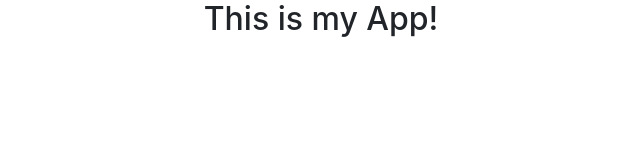
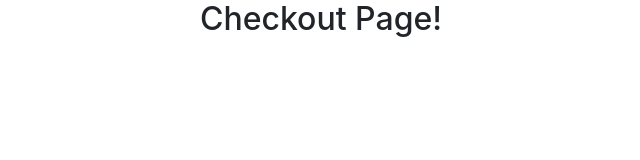
Before and after one commit to jeffreyriosjr/react-shopsy-ts, a React (Create React App) app: page /checkout in a window 1280 px wide. Shown: the top 160 px of the page, without its empty margins (319-959 px from the left). Built offline with nearby package versions, Linux system fonts and the light colour scheme.

Commit message:
feature(app-router): passing Router in app.tsx

```diff
--- a/src/App.tsx
+++ b/src/App.tsx
@@ -1,16 +1,12 @@
-import React from 'react';
-import logo from './logo.svg';
+import {BrowserRouter as Router} from 'react-router-dom';
+import AppRoutes from './routers/AppRoutes';
 import './App.css';
 
 const App =() => {
   return (
-    <div className="container text-center">
-      <div className="row">
-        <div className="col">
-          <h2>This is my App!</h2>
-        </div>
-      </div>
-    </div>
+    <Router>
+      <AppRoutes />
+    </Router>
   );
 }
 
--- /dev/null
+++ b/src/routers/AppRoutes.tsx
@@ -0,0 +1,22 @@
+import { Switch, Route } from 'react-router-dom';
+
+import HomePage from '../pages/HomePage';
+import CartPage from '../pages/CartPage';
+import CheckoutPage from '../pages/CheckoutPage';
+import ProductPage from '../pages/ProductPage';
+
+
+const AppRoutes = () => {
+    return (
+        <div>
+            <Switch>
+                <Route path="/" exact component={HomePage} />
+                <Route path="/products/:productId" component={ProductPage} />
+                <Route path="/cart" component={CartPage}/>
+                <Route path="/checkout" component={CheckoutPage}/>
+            </Switch>
+        </div>
+    )
+}
+
+export default AppRoutes;
```
